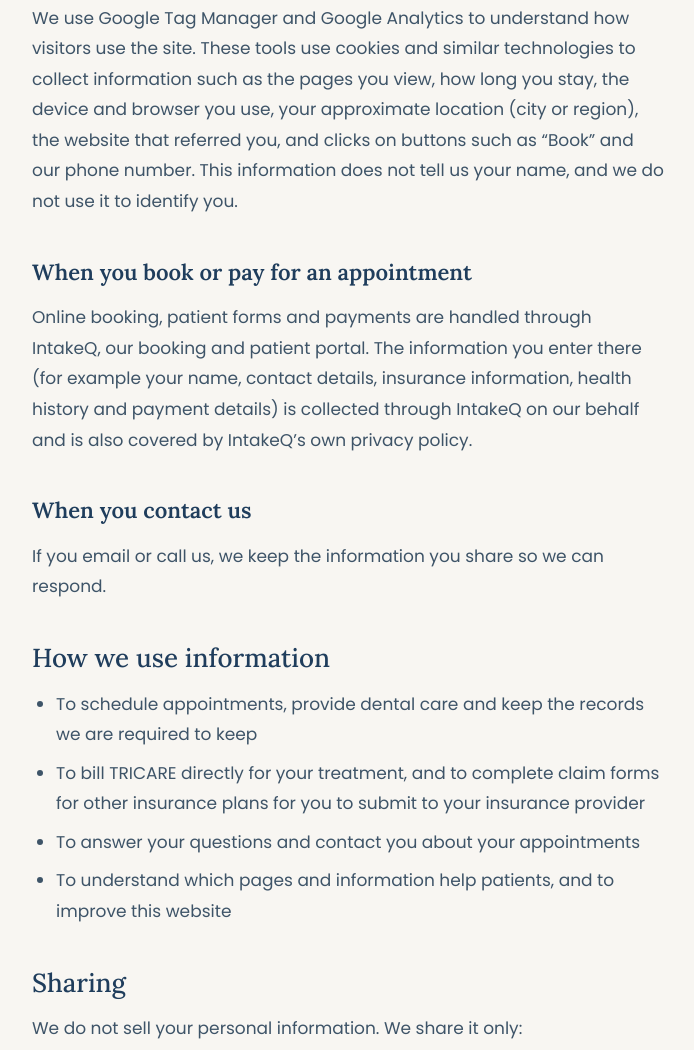
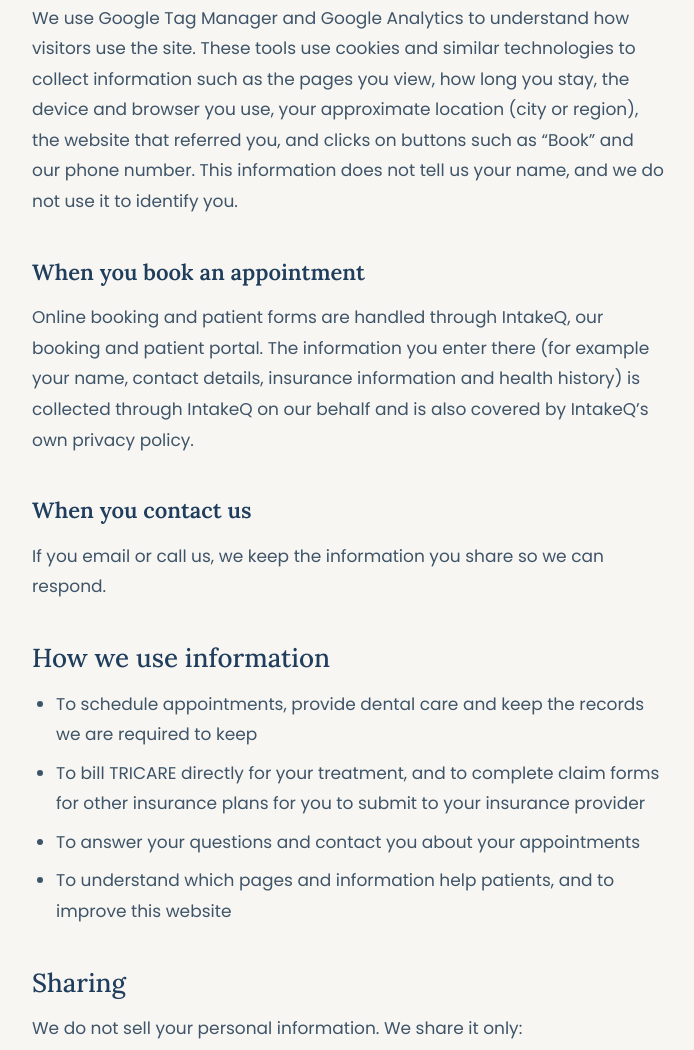
Before and after one commit to kenjitaylor-toriihealth/iris-dental-site, a plain HTML site: page privacy.html in a window 1280 px wide. Shown: the part 1052-2102 px from the top of the page, without its empty margins (292-986 px from the left). Drawn offline with Linux system fonts and the light colour scheme.

Commit message:
fix faq about payment

```diff
--- a/privacy.html
+++ b/privacy.html
@@ -82,8 +82,8 @@
     <h2>Information we collect</h2>
     <h3>When you visit this website</h3>
     <p>We use Google Tag Manager and Google Analytics to understand how visitors use the site. These tools use cookies and similar technologies to collect information such as the pages you view, how long you stay, the device and browser you use, your approximate location (city or region), the website that referred you, and clicks on buttons such as “Book” and our phone number. This information does not tell us your name, and we do not use it to identify you.</p>
-    <h3>When you book or pay for an appointment</h3>
-    <p>Online booking, patient forms and payments are handled through IntakeQ, our booking and patient portal. The information you enter there (for example your name, contact details, insurance information, health history and payment details) is collected through IntakeQ on our behalf and is also covered by IntakeQ’s own privacy policy.</p>
+    <h3>When you book an appointment</h3>
+    <p>Online booking and patient forms are handled through IntakeQ, our booking and patient portal. The information you enter there (for example your name, contact details, insurance information and health history) is collected through IntakeQ on our behalf and is also covered by IntakeQ’s own privacy policy.</p>
     <h3>When you contact us</h3>
     <p>If you email or call us, we keep the information you share so we can respond.</p>
 
```
Also changed, not shown: faq.html (+2 -2 lines), 2 other files.
